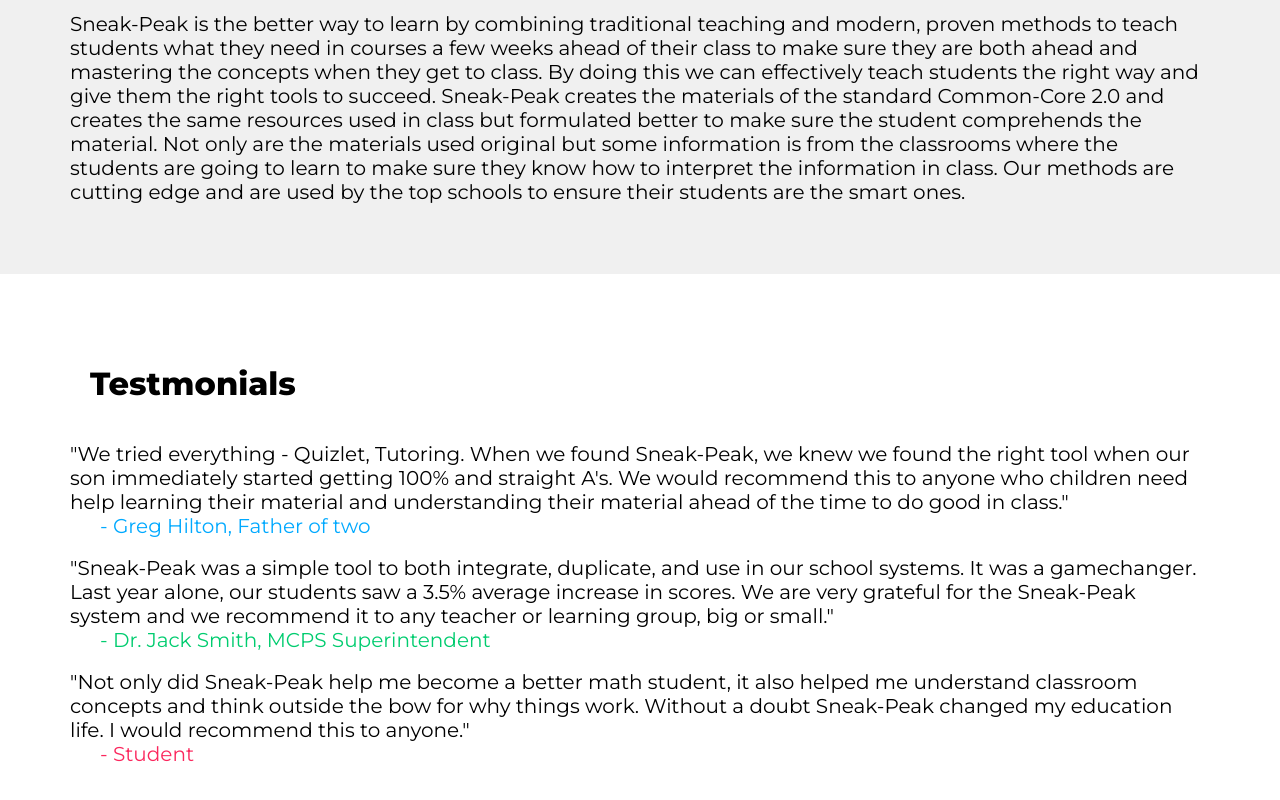
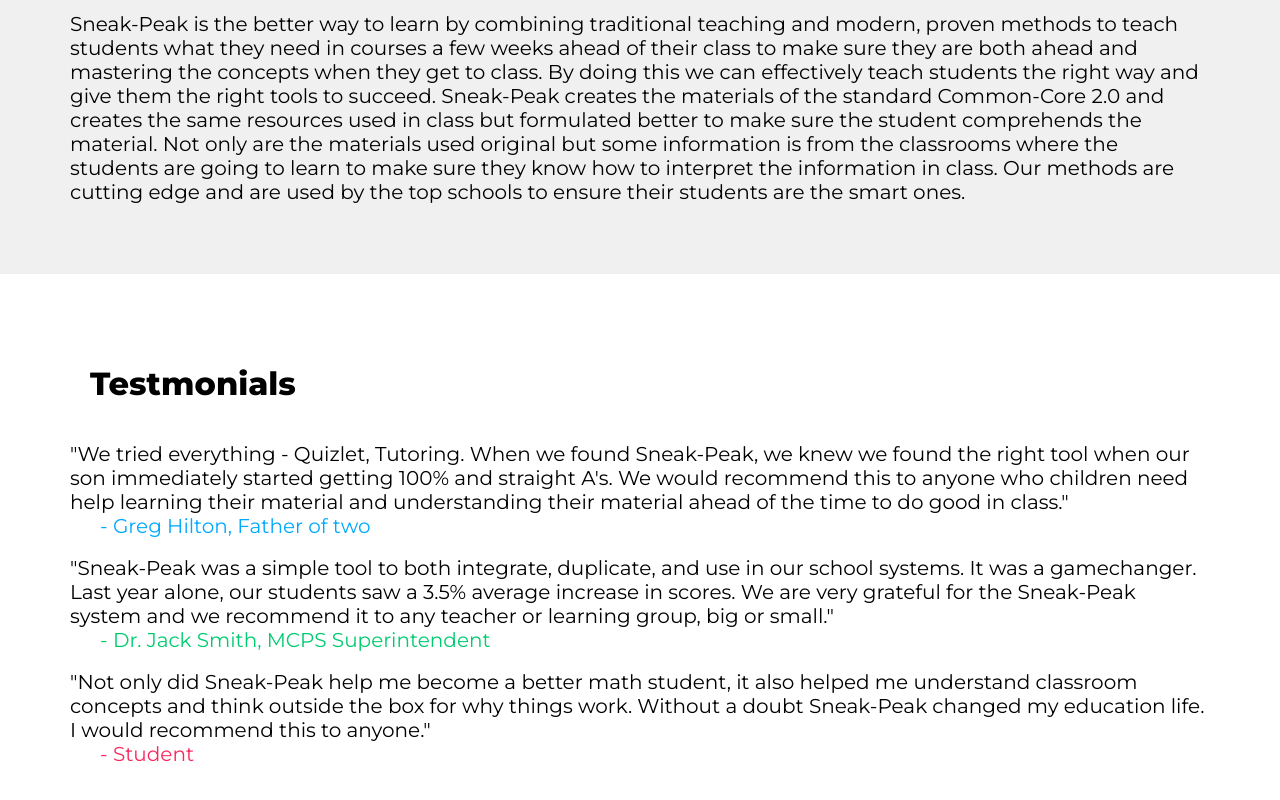
Before and after one commit to AlphaPranav9102/sneakPeak, a plain HTML site: page index.html in a window 1280 px wide. Shown: the part 936-1736 px from the top of the page. Drawn offline with Linux system fonts and the light colour scheme.

Commit message:
Update index.html

```diff
--- a/index.html
+++ b/index.html
@@ -57,7 +57,7 @@
 
 		<br>
 
-		<p class="header3p">"Not only did Sneak-Peak help me become a better math student, it also helped me understand classroom concepts and think outside the bow for why things work. Without a doubt Sneak-Peak changed my education life. I would recommend this to anyone."
+		<p class="header3p">"Not only did Sneak-Peak help me become a better math student, it also helped me understand classroom concepts and think outside the box for why things work. Without a doubt Sneak-Peak changed my education life. I would recommend this to anyone."
 </p>
 		<p class="header3p" style="color: #fb275d;  margin-left: 30px;">  - Student
 </p>
```
